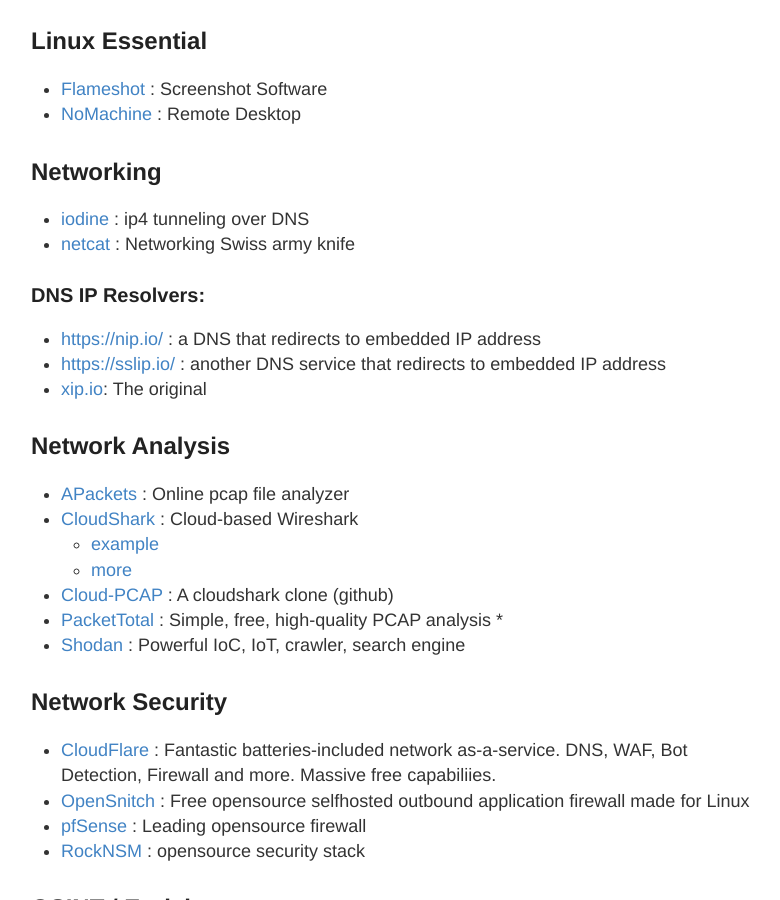
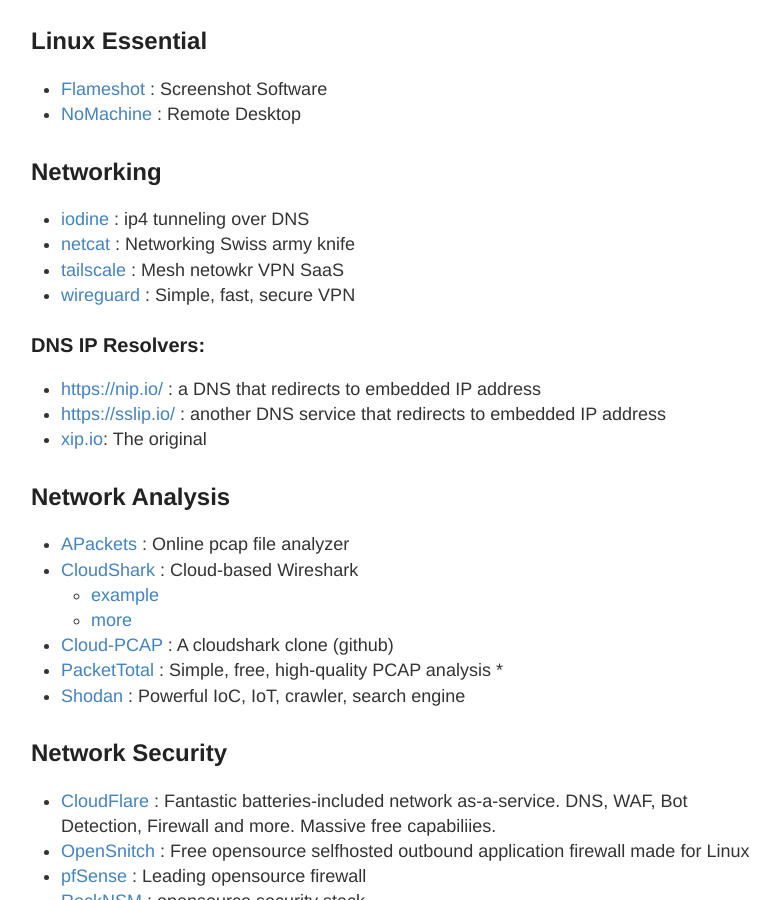
Before and after one commit to stevehenderson/stevehenderson.github.io, a Jekyll site: the page built from tools.md, in a window 1280 px wide and 900 px high, scrolled down 2097 px. Shown: the whole window, without its empty margins (249-1029 px from the left). Built offline with Jekyll 4.4.1, drawn with Linux system fonts in a browser that asks for light colours.

Commit message:
Update tools.md

```diff
--- a/tools.md
+++ b/tools.md
@@ -70,6 +70,8 @@
 ## Networking
    * [iodine](https://github.com/yarrick/iodine) : ip4 tunneling over DNS
    * [netcat](https://netcat.sourceforge.net/) : Networking Swiss army knife
+   * [tailscale](https://tailscale.com/) : Mesh netowkr VPN SaaS
+   * [wireguard](https://www.wireguard.com/) : Simple, fast, secure VPN
 
 ### DNS IP Resolvers:
    * [https://nip.io/](https://nip.io/) :  a DNS that redirects to embedded IP address
```
